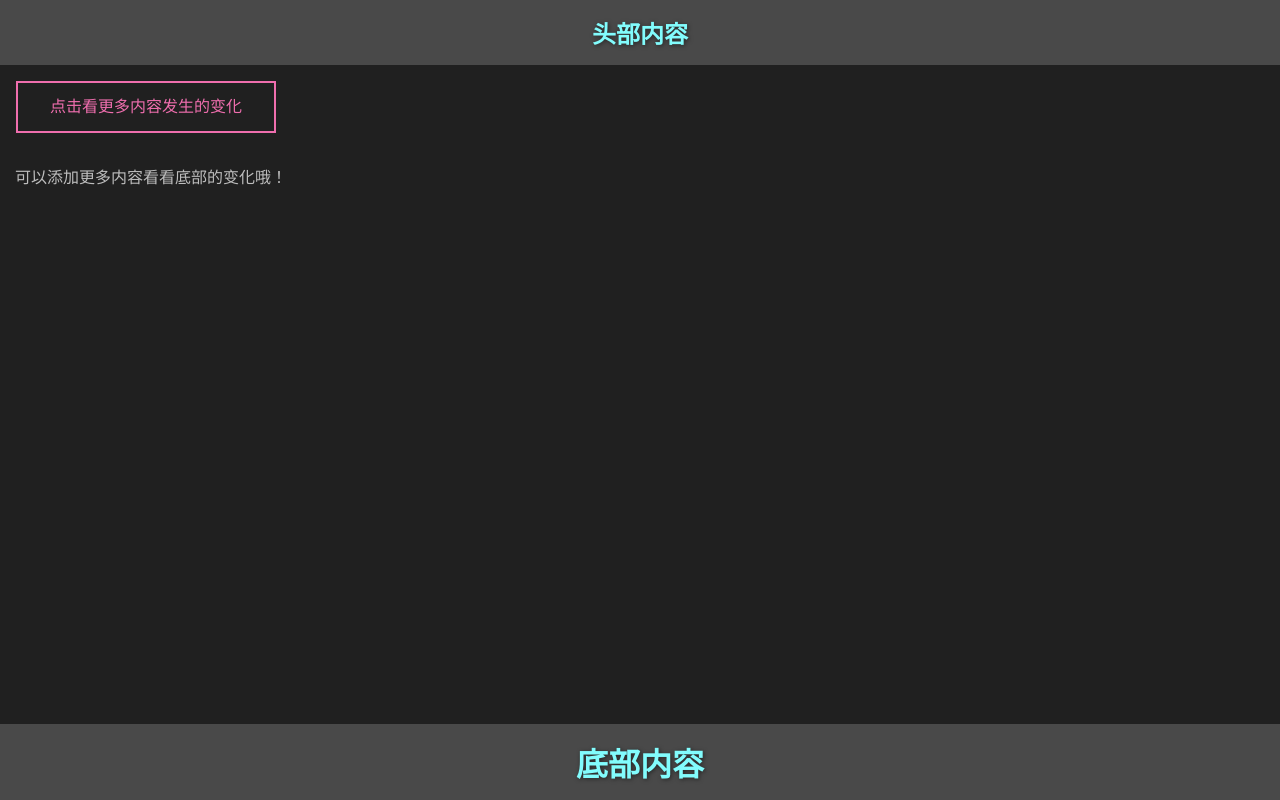
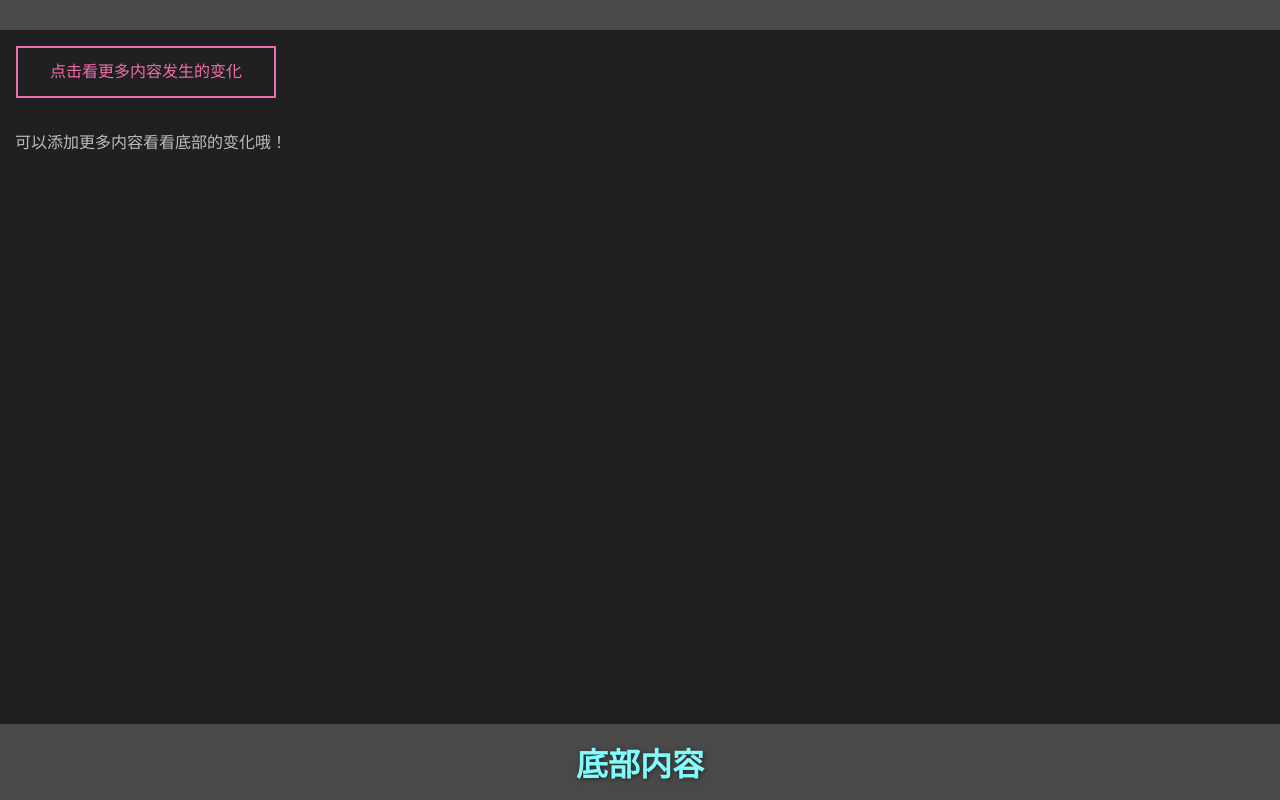
Before and after one commit to bennyxguo/frontend-tutorials, a plain HTML site: page stickyFooter/index.html in a window 1280 px wide. Drawn offline with Linux system fonts and the light colour scheme.

Commit message:
Changed sticky footer html title

```diff
--- a/stickyFooter/index.html
+++ b/stickyFooter/index.html
@@ -3,14 +3,14 @@
   <head>
     <meta charset="UTF-8" />
     <meta name="viewport" content="width=device-width, initial-scale=1.0" />
-    <title>Document</title>
+    <title>固定底部内容Demo</title>
     <link rel="stylesheet" href="index.css" />
     <link rel="stylesheet" href="btn.css" />
   </head>
   <body>
     <div id="document">
       <nav>
-        <h1>头部内容</h1>
+        <h1></h1>
       </nav>
       <main id="main">
         <button class="pulse" onclick="addMore()">
```
